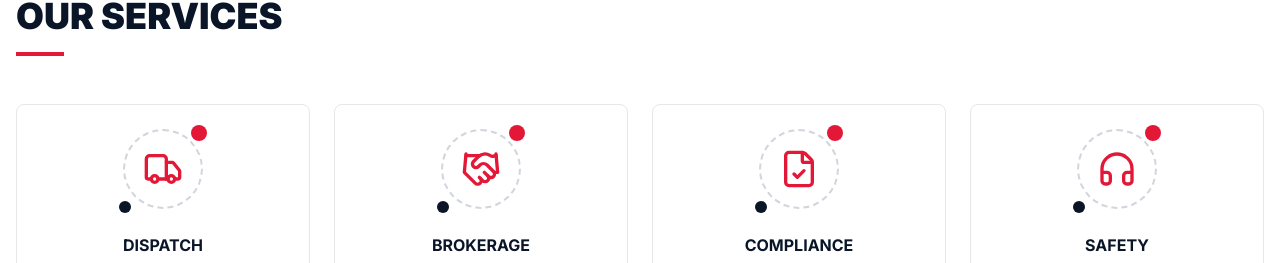
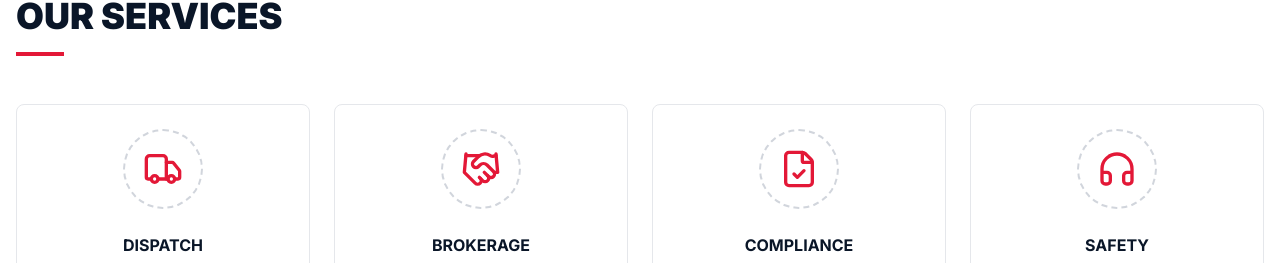
Before and after one commit to manojsid12345-dotcom/v0-rts, a Next.js app: page / in a window 1280 px wide. Shown: the part 1116-1379 px from the top of the page. Built offline with nearby package versions, Linux system fonts and the light colour scheme.

Commit message:
style: hide accent circles in Services component

```diff
--- a/components/services.tsx
+++ b/components/services.tsx
@@ -51,8 +51,8 @@ export function Services() {
                     <service.icon className="w-10 h-10 text-[#e31837]" />
                   </div>
                   {/* Small accent circles */}
-                  <div className="absolute -top-1 -right-1 w-4 h-4 bg-[#e31837] rounded-full" />
-                  <div className="absolute -bottom-1 -left-1 w-3 h-3 bg-[#0a1628] rounded-full" />
+                  {/* <div className="absolute -top-1 -right-1 w-4 h-4 bg-[#e31837] rounded-full" />
+                  <div className="absolute -bottom-1 -left-1 w-3 h-3 bg-[#0a1628] rounded-full" /> */}
                 </div>
               </div>
 
```
